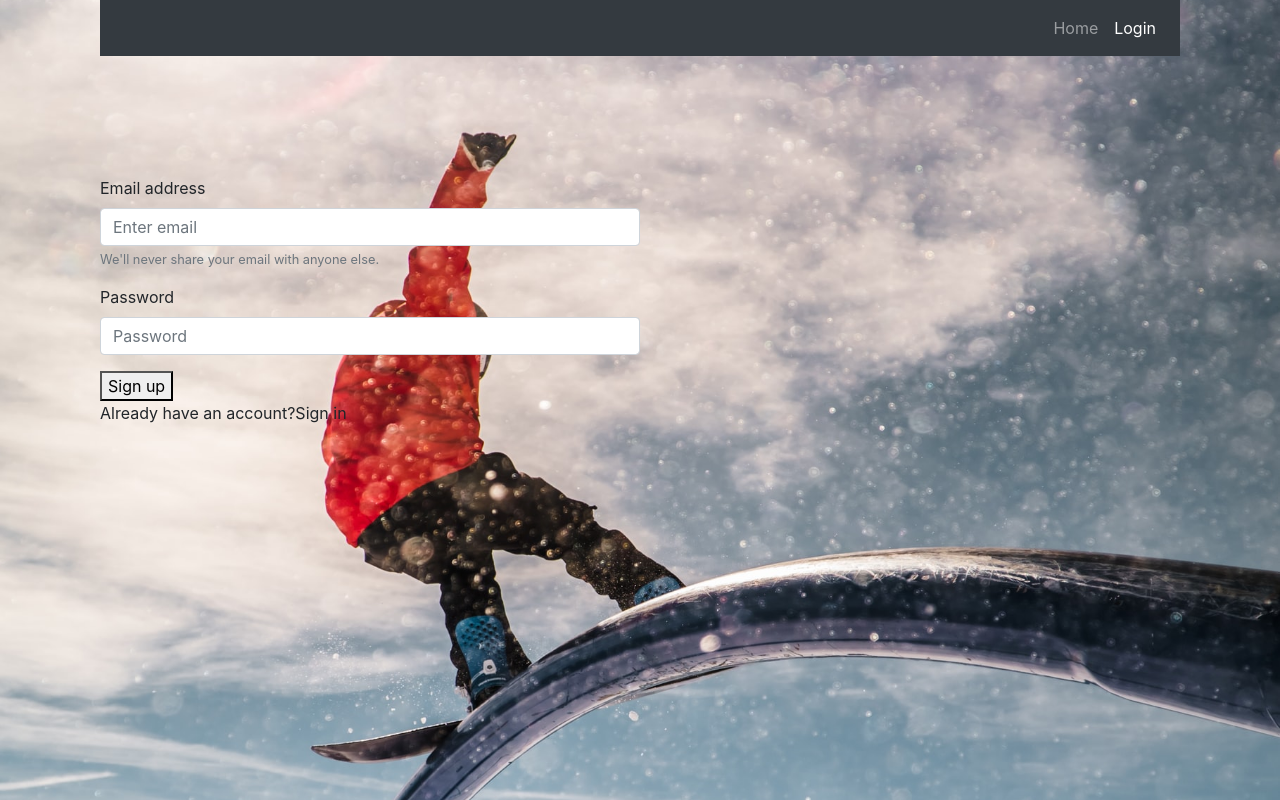
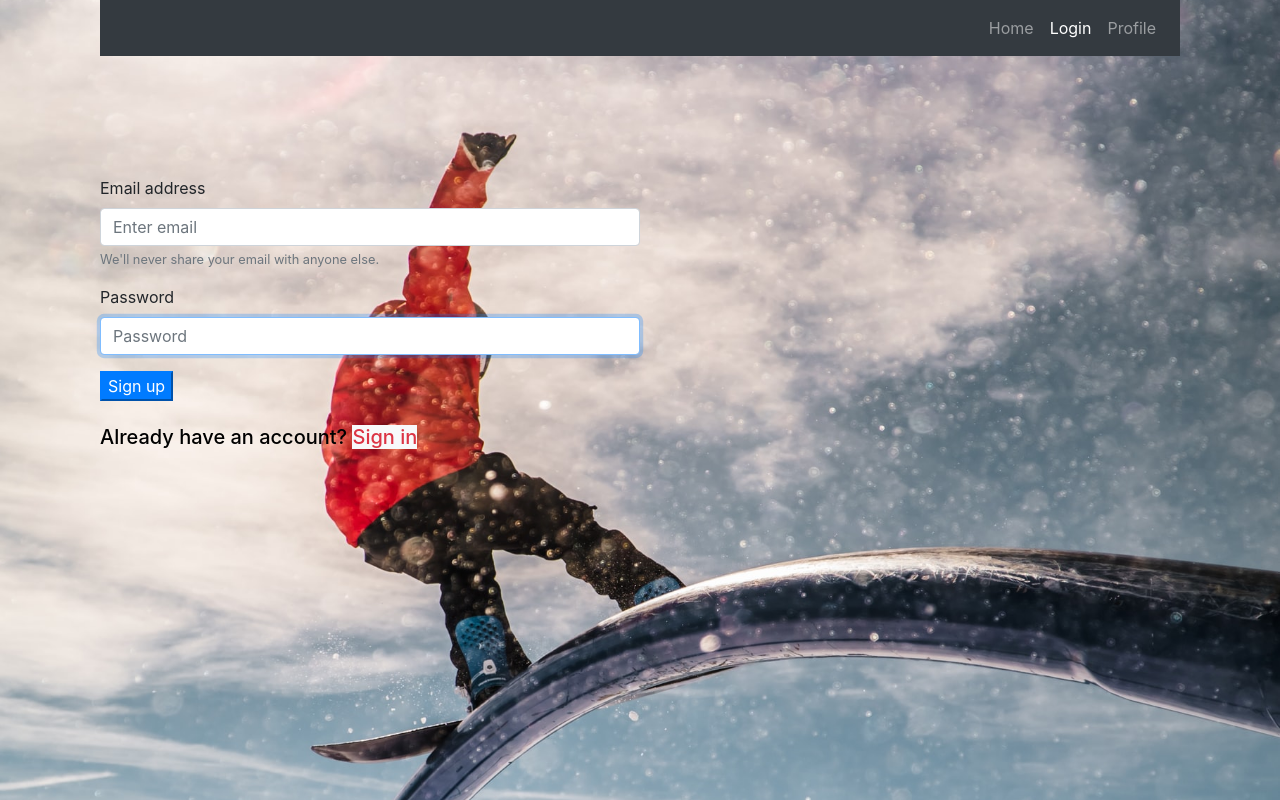
Before and after one commit to nigarabdullayeva/project_3, a React (Create React App) app in the folder client/: page /login in a window 1280 px wide. Shown: the top 800 px of the page. Built offline with nearby package versions, Linux system fonts and the light colour scheme; no server answers.

Commit message:
private profile route working

```diff
--- a/client/src/App.js
+++ b/client/src/App.js
@@ -1,21 +1,21 @@
 import React, { useState, useEffect } from "react";
 import 'bootstrap/dist/css/bootstrap.min.css';
-import { BrowserRouter as Router, Route } from 'react-router-dom'
+import { Route, withRouter } from 'react-router-dom'
 import Home from './components/Home'
 import Login from './components/Login'
 import Profile from './components/Profile'
 import Navbar from './components/Navbar'
 import Footer from './components/Footer'
 import fire from './fire'
+import PrivateRoute from "./components/PrivateRoute";
 
-function App() {
-  const [user, setUser] = useState('');
+function App({history}) {
+  const [user, setUser] = useState(null);
   const [email, setEmail] = useState('');
   const [password, setPassword] = useState('');
   const [emailError, setEmailError] = useState('');
   const [passwordError, setPasswordError] = useState('');
   const [hasAccount, setHasAccount] = useState(false);
-
   const clearInputs = () => {
     setEmail('');
     setPassword('');
@@ -26,7 +26,8 @@ function App() {
     setPasswordError('');
   }
 
-  const handleLogin = () => {
+  const handleLogin = (evt) => {
+    evt.preventDefault();
     clearErrors();
     fire
       .auth()
@@ -45,7 +46,8 @@ function App() {
         }
       })
   }
-  const handleSignup = () => {
+  const handleSignup = (evt) => {
+    evt.preventDefault();
     clearErrors();
     fire
       .auth()
@@ -64,29 +66,33 @@ function App() {
       })
   }
   const handleLogout = () => {
+    setUser(null)
     fire.auth().signOut();
+    history.push('/');
   }
+
+
+  useEffect(() => {
     const authListener = () => {
       fire.auth().onAuthStateChanged(user => {
-      if (user) {
+        if (user !== null) {
           clearInputs();
           setUser(user)
+          history.push('/profile');
         } else {
-        setUser('')
+          setUser(null)
         }
       })
     }
-
-  useEffect(() => {
     authListener();
   }, [])
 
   return (
-    <Router>
       <div className="container">
         <Navbar />
         <Route exact path="/" component={Home} />
-        {user ? (
+      <PrivateRoute isAuthed={user !== null} path="/profile" component={() => <Profile handleLogout={handleLogout} />} />
+        {/* {user ? (
           <Route exact path="/profile" component={Profile}>
             <Profile handleLogout={handleLogout} />
           </Route>
@@ -103,8 +109,18 @@ function App() {
               setHasAccount={setHasAccount}
               emailError={emailError}
               passwordError={passwordError} />
-          </Route>)}
-
+          </Route>)} */}
+          <Route path="/login" component={() => <Login
+              email={email}
+              setEmail={setEmail}
+              password={password}
+              setPassword={setPassword}
+              handleLogin={handleLogin}
+              handleSignup={handleSignup}
+              hasAccount={hasAccount}
+              setHasAccount={setHasAccount}
+              emailError={emailError}
+              passwordError={passwordError} />} />
         <br />
         <br />
         <br />
@@ -134,8 +150,7 @@ function App() {
           integrity="sha384-JZR6Spejh4U02d8jOt6vLEHfe/JQGiRRSQQxSfFWpi1MquVdAyjUar5+76PVCmYl"
           crossOrigin="anonymous"></script>
       </div>
-    </Router>
   );
 }
 
-export default App;
+export default withRouter(App);
--- a/client/src/components/Login.js
+++ b/client/src/components/Login.js
@@ -3,7 +3,7 @@ import 'bootstrap/dist/css/bootstrap.min.css';
 
 
 
-const Login= (props) => {
+const Login = (props) => {
 
   const { email, setEmail, password, setPassword, handleLogin, handleSignup, hasAccount, setHasAccount, emailError, passwordError } = props;
 
@@ -17,6 +17,7 @@ const Login= (props) => {
       <div className="form-group">
         <label htmlFor="exampleInputEmail1">Email address</label>
         <input
+          autoFocus
           type="email"
           className="form-control"
           id="exampleInputEmail1"
@@ -31,6 +32,7 @@ const Login= (props) => {
       <div className="form-group">
         <label htmlFor="exampleInputPassword1">Password</label>
         <input
+          autoFocus
           type="password"
           className="form-control"
           id="exampleInputPassword1"
@@ -43,13 +45,17 @@ const Login= (props) => {
       <div className="btnContainer">
         {hasAccount ? (
           <>
-            <button onClick={handleLogin}>Sign in</button>
-            <p>You don't have an account? <span onClick={() => setHasAccount(!hasAccount)}>Sign up</span></p>
+            <button className="btn-primary" onClick={handleLogin}>Sign in</button>
+            <br />
+            <br />
+            <h5>Don't have an account? <span className="text-danger bg-light" onClick={() => setHasAccount(!hasAccount)}>Sign up</span></h5>
           </>
         ) : (
             <>
-              <button onClick={handleSignup}>Sign up</button>
-              <p>Already have an account?<span onClick={() => setHasAccount(!hasAccount)}>Sign in</span></p>
+              <button className="btn-primary" onClick={handleSignup}>Sign up</button>
+              <br />
+              <br />
+              <h5>Already have an account? <span className="text-danger bg-light" onClick={() => setHasAccount(!hasAccount)}>Sign in</span></h5>
             </>
           )}
       </div>
--- a/client/src/components/Navbar.js
+++ b/client/src/components/Navbar.js
@@ -18,6 +18,10 @@ function Navbar() {
                         <NavLink to="/login" className={window.location.pathname === "/login" ? "nav-link activeClassName" : "nav-link"}>Login
                              </NavLink>
                     </li>
+                    <li className="nav-item">
+                        <NavLink to="/profile" className={window.location.pathname === "/profile" ? "nav-link activeClassName" : "nav-link"}>Profile
+                             </NavLink>
+                    </li>
                 </ul>
       </nav>
       </>
--- /dev/null
+++ b/client/src/components/PrivateRoute.js
@@ -0,0 +1,18 @@
+
+import React from 'react';
+import { Route, Redirect } from 'react-router-dom';
+
+const PrivateRoute = ({component: Component, isAuthed,  ...rest}) => {
+    return (
+
+        // Show the component only when the user is logged in
+        // Otherwise, redirect the user to /signin page
+        <Route {...rest} render={props => (
+            isAuthed ?
+                <Component {...props} />
+            : <Redirect to="/login" />
+        )} />
+    );
+};
+
+export default PrivateRoute;
--- a/client/src/components/Profile.js
+++ b/client/src/components/Profile.js
@@ -5,7 +5,7 @@ const Profile = ({ handleLogout }) => {
   return (
     <>
       <h1>User Profile Page</h1>
-      <button onClick={handleLogout}>Logout</button>
+      <button className="btn-primary" onClick={handleLogout}>Logout</button>
     </>
   )
 }
--- a/client/src/index.js
+++ b/client/src/index.js
@@ -1,10 +1,16 @@
 import React from "react";
 import ReactDOM from "react-dom";
+import { BrowserRouter as Router } from 'react-router-dom'
+
 import "./index.scss";
 import App from "./App";
 // import registerServiceWorker from "./registerServiceWorker";
 
-ReactDOM.render(<App />, document.getElementById("root"));
+ReactDOM.render(
+<Router>
+<App />
+</Router>
+, document.getElementById("root"));
 // registerServiceWorker();
 
 // 10/05/20 Claudiu - service worker to be reactivated before deployment;
--- a/client/src/index.scss
+++ b/client/src/index.scss
@@ -18,3 +18,9 @@ h1 {
 form {
 	width: 50%;
 }
+button, span {
+	cursor:pointer;
+}
+h5 {
+	color:black;
+}
```
Lines whose indentation alone changed are shown as unchanged.
